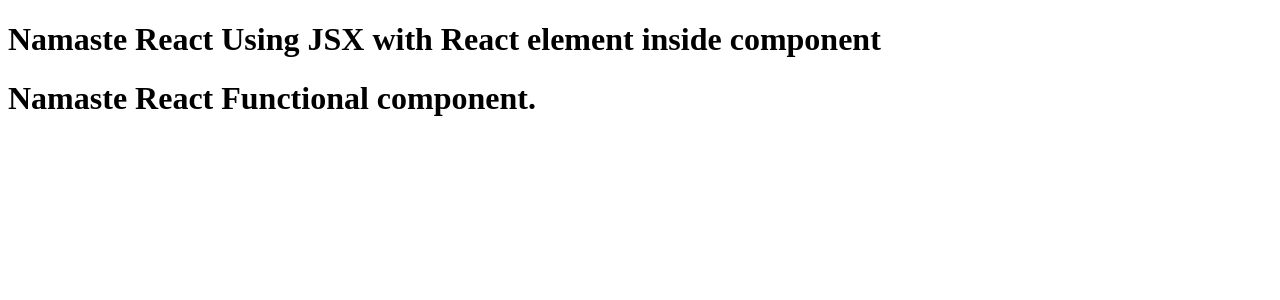
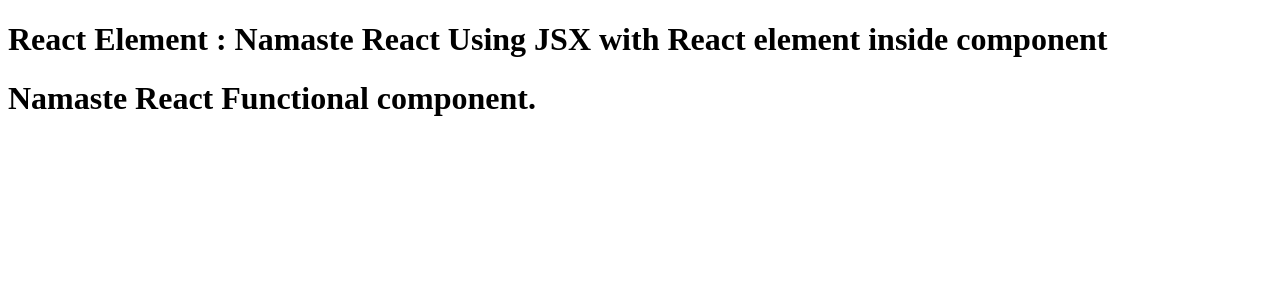
Before and after one commit to karunakarthadkapally/namaste-react, a React (Vite) app: page / in a window 1280 px wide. Shown: the top 300 px of the page. Built offline with nearby package versions, Linux system fonts and the light colour scheme.

Commit message:
we can use {} to have anythnig inside anything

```diff
--- a/App.js
+++ b/App.js
@@ -1,11 +1,17 @@
 import React from "react";
 import ReactDOM from "react-dom/client";
 
+const elem = <span>React Element : </span>;
+
+// React element inside element
 const title = (
   <h1 className="title">
+    {elem}
     Namaste React Using JSX with React element inside component
   </h1>
 );
+
+// we can use component also inside element by using {}
 
 // putting React element in side component using curlie brackets
 const HeadingComponent = () => (
```
